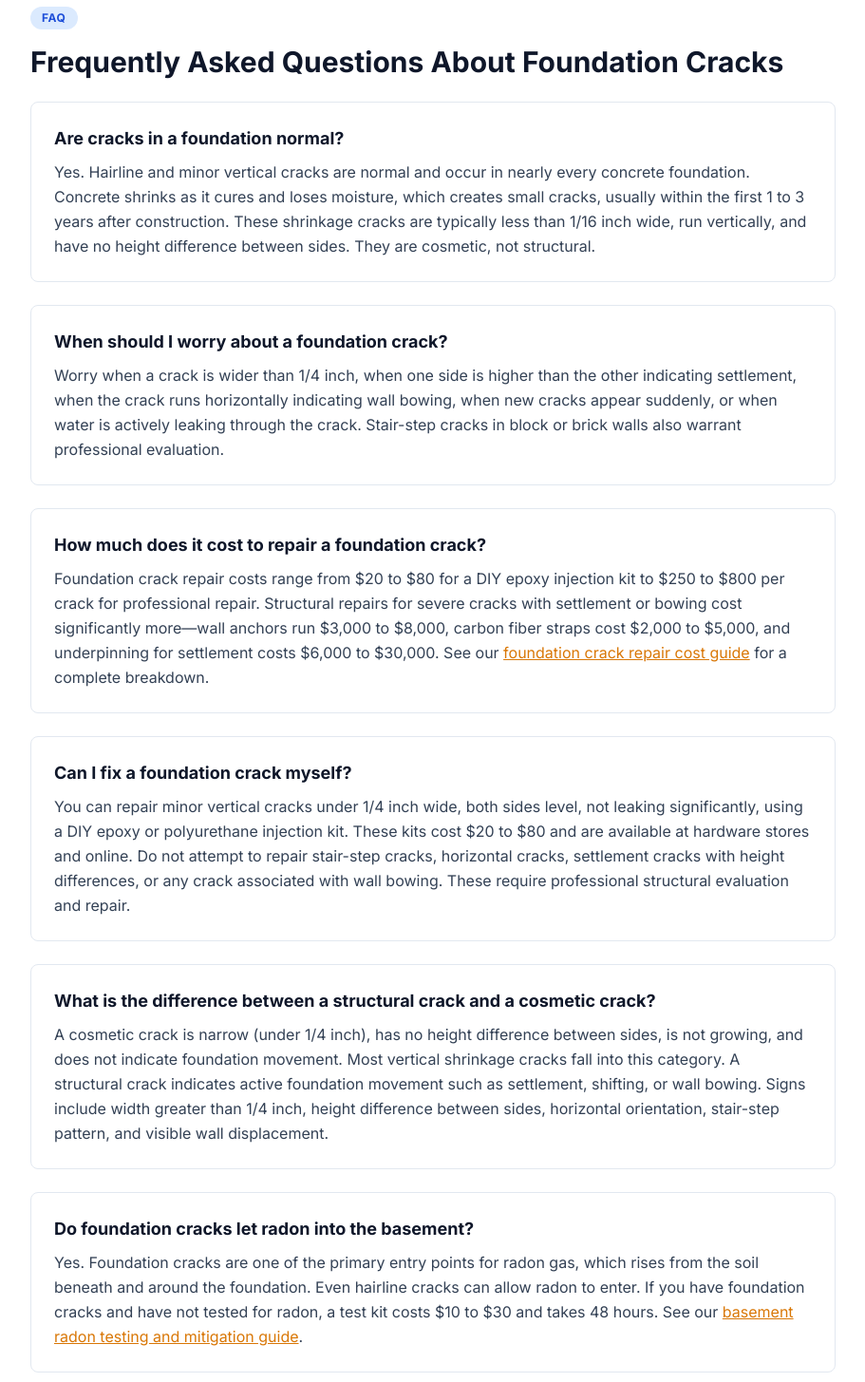
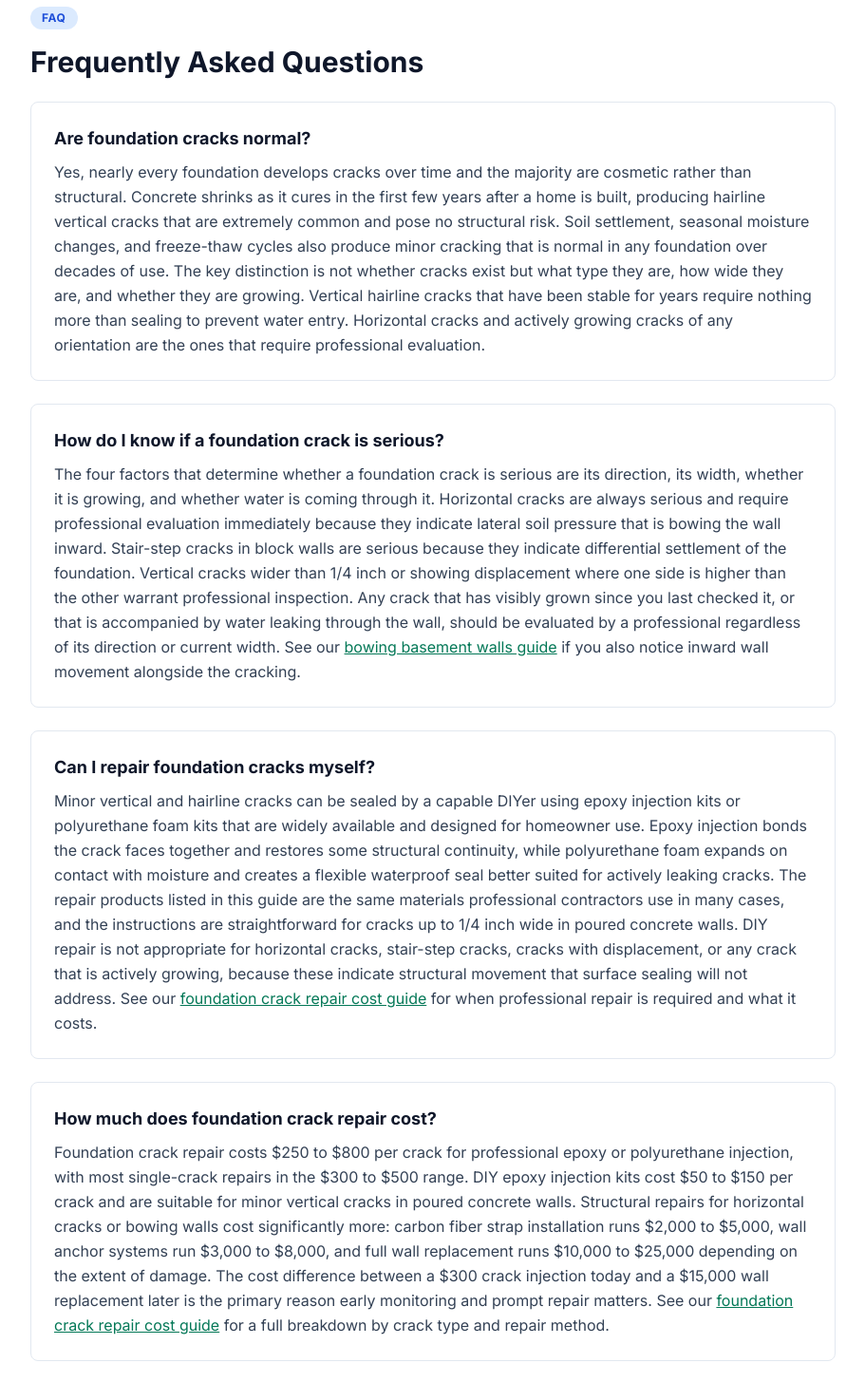
Before and after one commit to thebasementguide2026/basement-guide, a Next.js app: page /articles/types-of-foundation-cracks in a window 1280 px wide. Shown: the part 9500-10955 px from the top of the page at 95% size, without its empty margins (184-1095 px from the left). Built offline with nearby package versions, Linux system fonts and the light colour scheme.

Commit message:
Replace FAQ section (7 expanded Q&As) and update schema on types-of-foundation-cracks

```diff
--- a/app/articles/types-of-foundation-cracks/page.tsx
+++ b/app/articles/types-of-foundation-cracks/page.tsx
@@ -22,58 +22,58 @@ export default function FoundationCracksArticle() {
               mainEntity: [
                 {
                   '@type': 'Question',
-                  name: 'Are cracks in a foundation normal?',
+                  name: 'Are foundation cracks normal?',
                   acceptedAnswer: {
                     '@type': 'Answer',
-                    text: 'Yes. Hairline and minor vertical cracks are normal and occur in nearly every concrete foundation. Concrete shrinks as it cures and loses moisture, which creates small cracks, usually within the first 1 to 3 years after construction.',
+                    text: 'Yes, nearly every foundation develops cracks over time and the majority are cosmetic rather than structural. Concrete shrinks as it cures in the first few years after a home is built, producing hairline vertical cracks that are extremely common and pose no structural risk. Soil settlement, seasonal moisture changes, and freeze-thaw cycles also produce minor cracking that is normal in any foundation over decades of use. The key distinction is not whether cracks exist but what type they are, how wide they are, and whether they are growing. Vertical hairline cracks that have been stable for years require nothing more than sealing to prevent water entry. Horizontal cracks and actively growing cracks of any orientation are the ones that require professional evaluation.',
                   },
                 },
                 {
                   '@type': 'Question',
-                  name: 'When should I worry about a foundation crack?',
+                  name: 'How do I know if a foundation crack is serious?',
                   acceptedAnswer: {
                     '@type': 'Answer',
-                    text: 'Worry when a crack is wider than 1/4 inch, when one side is higher than the other indicating settlement, when the crack runs horizontally indicating wall bowing, when new cracks appear suddenly, or when water is actively leaking through the crack.',
+                    text: 'The four factors that determine whether a foundation crack is serious are its direction, its width, whether it is growing, and whether water is coming through it. Horizontal cracks are always serious and require professional evaluation immediately because they indicate lateral soil pressure that is bowing the wall inward. Stair-step cracks in block walls are serious because they indicate differential settlement of the foundation. Vertical cracks wider than 1/4 inch or showing displacement where one side is higher than the other warrant professional inspection. Any crack that has visibly grown since you last checked it, or that is accompanied by water leaking through the wall, should be evaluated by a professional regardless of its direction or current width. See the bowing basement walls guide at https://thebasement.guide/articles/bowing-basement-walls if you also notice inward wall movement alongside the cracking.',
                   },
                 },
                 {
                   '@type': 'Question',
-                  name: 'How much does it cost to repair a foundation crack?',
+                  name: 'Can I repair foundation cracks myself?',
                   acceptedAnswer: {
                     '@type': 'Answer',
-                    text: 'Foundation crack repair costs range from $20 to $80 for a DIY epoxy injection kit to $250 to $800 per crack for professional repair. Structural repairs for severe cracks with settlement or bowing cost significantly more.',
+                    text: 'Minor vertical and hairline cracks can be sealed by a capable DIYer using epoxy injection kits or polyurethane foam kits that are widely available and designed for homeowner use. Epoxy injection bonds the crack faces together and restores some structural continuity, while polyurethane foam expands on contact with moisture and creates a flexible waterproof seal better suited for actively leaking cracks. The repair products listed in this guide are the same materials professional contractors use in many cases, and the instructions are straightforward for cracks up to 1/4 inch wide in poured concrete walls. DIY repair is not appropriate for horizontal cracks, stair-step cracks, cracks with displacement, or any crack that is actively growing, because these indicate structural movement that surface sealing will not address. See the foundation crack repair cost guide at https://thebasement.guide/articles/foundation-crack-repair-cost for when professional repair is required and what it costs.',
                   },
                 },
                 {
                   '@type': 'Question',
-                  name: 'Can I fix a foundation crack myself?',
+                  name: 'How much does foundation crack repair cost?',
                   acceptedAnswer: {
                     '@type': 'Answer',
-                    text: 'You can repair minor vertical cracks under 1/4 inch wide using a DIY epoxy or polyurethane injection kit costing $20 to $80. Do not attempt to repair stair-step cracks, horizontal cracks, settlement cracks with height differences, or any crack associated with wall bowing.',
+                    text: 'Foundation crack repair costs $250 to $800 per crack for professional epoxy or polyurethane injection, with most single-crack repairs in the $300 to $500 range. DIY epoxy injection kits cost $50 to $150 per crack and are suitable for minor vertical cracks in poured concrete walls. Structural repairs for horizontal cracks or bowing walls cost significantly more: carbon fiber strap installation runs $2,000 to $5,000, wall anchor systems run $3,000 to $8,000, and full wall replacement runs $10,000 to $25,000 depending on the extent of damage. The cost difference between a $300 crack injection today and a $15,000 wall replacement later is the primary reason early monitoring and prompt repair matters. See the foundation crack repair cost guide at https://thebasement.guide/articles/foundation-crack-repair-cost for a full breakdown by crack type and repair method.',
                   },
                 },
                 {
                   '@type': 'Question',
-                  name: 'What is the difference between a structural crack and a cosmetic crack?',
+                  name: 'What causes horizontal cracks in basement walls?',
                   acceptedAnswer: {
                     '@type': 'Answer',
-                    text: 'A cosmetic crack is narrow under 1/4 inch, has no height difference between sides, is not growing, and does not indicate foundation movement. A structural crack indicates active foundation movement such as settlement, shifting, or wall bowing.',
+                    text: 'Horizontal cracks are caused by lateral soil pressure pushing inward against the foundation wall, most commonly from hydrostatic pressure when soil becomes saturated with water after heavy rain or snowmelt. The crack typically forms at or near the midpoint of the wall height where bending stress from the lateral load is greatest, and it almost always indicates that the wall has already moved inward to some degree. Expansive clay soils that swell when wet and freeze-thaw cycles in cold climates are the other primary causes of horizontal cracking, as both create repeated lateral stress cycles that eventually exceed the wall\'s bending capacity. Horizontal cracks are the most serious crack type and should never be monitored and waited on the way minor vertical cracks can be. Call a foundation repair professional as soon as a horizontal crack is identified. See the bowing basement walls guide at https://thebasement.guide/articles/bowing-basement-walls for the full repair options and costs.',
                   },
                 },
                 {
                   '@type': 'Question',
-                  name: 'Do foundation cracks let radon into the basement?',
+                  name: 'What is the difference between epoxy and polyurethane crack repair?',
                   acceptedAnswer: {
                     '@type': 'Answer',
-                    text: 'Yes. Foundation cracks are one of the primary entry points for radon gas, which rises from the soil beneath and around the foundation. Even hairline cracks can allow radon to enter the basement.',
+                    text: 'Epoxy injection bonds the two faces of a crack together with a rigid, high-strength adhesive that restores structural continuity to the concrete and creates a waterproof seal. It is the preferred method for dry, stable cracks in structural walls where restoring strength matters alongside sealing the crack. Polyurethane foam injection expands on contact with moisture and creates a flexible, compressible seal that accommodates minor future movement without re-cracking. It is the preferred method for actively leaking cracks because the moisture in the crack activates the expansion, and its flexibility means it performs better than rigid epoxy in cracks that may experience ongoing minor movement. The practical rule is to use epoxy for dry structural cracks and polyurethane for wet or actively leaking cracks. See the foundation crack repair cost guide at https://thebasement.guide/articles/foundation-crack-repair-cost for how the material choice affects total repair cost.',
                   },
                 },
                 {
                   '@type': 'Question',
-                  name: 'Should I worry about foundation cracks when buying a home?',
+                  name: 'When should I call a professional for foundation cracks?',
                   acceptedAnswer: {
                     '@type': 'Answer',
-                    text: 'Minor vertical cracks are normal and should not deter you from purchasing, but horizontal cracks, stair-step cracks, settlement cracks, and any signs of wall bowing should be evaluated by a structural engineer before closing.',
+                    text: 'Call a professional immediately for any horizontal crack, any crack with displacement where one side is higher than the other, any stair-step crack in a block wall that is wider than 1/4 inch, or any crack that has grown measurably since you first noticed it. Also call a professional if multiple new cracks appear in a short period, if doors or windows are suddenly sticking or not closing properly, or if you see a gap forming between the wall and the floor or ceiling joists. For minor vertical hairline cracks with no growth and no water leakage, professional evaluation is not urgent but is still worthwhile at least once to confirm the crack is stable. When in doubt, a foundation inspection costs $100 to $300 and provides documentation that protects you during a future sale. See the how to hire a basement waterproofing contractor guide at https://thebasement.guide/articles/how-to-hire-basement-waterproofing-contractor for how to find a qualified specialist.',
                   },
                 },
               ],
@@ -498,42 +498,42 @@ export default function FoundationCracksArticle() {
           <div className='flex items-center gap-2 mb-4'>
             <span className='bg-blue-100 text-blue-700 px-3 py-1 rounded-full text-xs font-bold uppercase tracking-wider'>FAQ</span>
           </div>
-          <h2 className='text-3xl font-bold text-slate-900 mb-6'>Frequently Asked Questions About Foundation Cracks</h2>
+          <h2 className='text-3xl font-bold text-slate-900 mb-6'>Frequently Asked Questions</h2>
 
           <div className='space-y-6'>
             <div className='border border-slate-200 rounded-lg p-6'>
-              <h3 className='text-lg font-bold text-slate-900 mb-2'>Are cracks in a foundation normal?</h3>
-              <p className='text-slate-700 leading-relaxed'>Yes. Hairline and minor vertical cracks are normal and occur in nearly every concrete foundation. Concrete shrinks as it cures and loses moisture, which creates small cracks, usually within the first 1 to 3 years after construction. These shrinkage cracks are typically less than 1/16 inch wide, run vertically, and have no height difference between sides. They are cosmetic, not structural.</p>
+              <h3 className='text-lg font-bold text-slate-900 mb-2'>Are foundation cracks normal?</h3>
+              <p className='text-slate-700 leading-relaxed'>Yes, nearly every foundation develops cracks over time and the majority are cosmetic rather than structural. Concrete shrinks as it cures in the first few years after a home is built, producing hairline vertical cracks that are extremely common and pose no structural risk. Soil settlement, seasonal moisture changes, and freeze-thaw cycles also produce minor cracking that is normal in any foundation over decades of use. The key distinction is not whether cracks exist but what type they are, how wide they are, and whether they are growing. Vertical hairline cracks that have been stable for years require nothing more than sealing to prevent water entry. Horizontal cracks and actively growing cracks of any orientation are the ones that require professional evaluation.</p>
             </div>
 
             <div className='border border-slate-200 rounded-lg p-6'>
-              <h3 className='text-lg font-bold text-slate-900 mb-2'>When should I worry about a foundation crack?</h3>
-              <p className='text-slate-700 leading-relaxed'>Worry when a crack is wider than 1/4 inch, when one side is higher than the other indicating settlement, when the crack runs horizontally indicating wall bowing, when new cracks appear suddenly, or when water is actively leaking through the crack. Stair-step cracks in block or brick walls also warrant professional evaluation.</p>
+              <h3 className='text-lg font-bold text-slate-900 mb-2'>How do I know if a foundation crack is serious?</h3>
+              <p className='text-slate-700 leading-relaxed'>The four factors that determine whether a foundation crack is serious are its direction, its width, whether it is growing, and whether water is coming through it. Horizontal cracks are always serious and require professional evaluation immediately because they indicate lateral soil pressure that is bowing the wall inward. Stair-step cracks in block walls are serious because they indicate differential settlement of the foundation. Vertical cracks wider than 1/4 inch or showing displacement where one side is higher than the other warrant professional inspection. Any crack that has visibly grown since you last checked it, or that is accompanied by water leaking through the wall, should be evaluated by a professional regardless of its direction or current width. See our <Link href='/articles/bowing-basement-walls' className='text-emerald-700 underline hover:text-emerald-900'>bowing basement walls guide</Link> if you also notice inward wall movement alongside the cracking.</p>
             </div>
 
             <div className='border border-slate-200 rounded-lg p-6'>
-              <h3 className='text-lg font-bold text-slate-900 mb-2'>How much does it cost to repair a foundation crack?</h3>
-              <p className='text-slate-700 leading-relaxed'>Foundation crack repair costs range from $20 to $80 for a DIY epoxy injection kit to $250 to $800 per crack for professional repair. Structural repairs for severe cracks with settlement or bowing cost significantly more&mdash;wall anchors run $3,000 to $8,000, carbon fiber straps cost $2,000 to $5,000, and underpinning for settlement costs $6,000 to $30,000. See our <Link href='/cost-guides/foundation-crack-repair' className='text-amber-600 hover:text-amber-700 underline'>foundation crack repair cost guide</Link> for a complete breakdown.</p>
+              <h3 className='text-lg font-bold text-slate-900 mb-2'>Can I repair foundation cracks myself?</h3>
+              <p className='text-slate-700 leading-relaxed'>Minor vertical and hairline cracks can be sealed by a capable DIYer using epoxy injection kits or polyurethane foam kits that are widely available and designed for homeowner use. Epoxy injection bonds the crack faces together and restores some structural continuity, while polyurethane foam expands on contact with moisture and creates a flexible waterproof seal better suited for actively leaking cracks. The repair products listed in this guide are the same materials professional contractors use in many cases, and the instructions are straightforward for cracks up to 1/4 inch wide in poured concrete walls. DIY repair is not appropriate for horizontal cracks, stair-step cracks, cracks with displacement, or any crack that is actively growing, because these indicate structural movement that surface sealing will not address. See our <Link href='/articles/foundation-crack-repair-cost' className='text-emerald-700 underline hover:text-emerald-900'>foundation crack repair cost guide</Link> for when professional repair is required and what it costs.</p>
             </div>
 
             <div className='border border-slate-200 rounded-lg p-6'>
-              <h3 className='text-lg font-bold text-slate-900 mb-2'>Can I fix a foundation crack myself?</h3>
-              <p className='text-slate-700 leading-relaxed'>You can repair minor vertical cracks under 1/4 inch wide, both sides level, not leaking significantly, using a DIY epoxy or polyurethane injection kit. These kits cost $20 to $80 and are available at hardware stores and online. Do not attempt to repair stair-step cracks, horizontal cracks, settlement cracks with height differences, or any crack associated with wall bowing. These require professional structural evaluation and repair.</p>
+              <h3 className='text-lg font-bold text-slate-900 mb-2'>How much does foundation crack repair cost?</h3>
+              <p className='text-slate-700 leading-relaxed'>Foundation crack repair costs $250 to $800 per crack for professional epoxy or polyurethane injection, with most single-crack repairs in the $300 to $500 range. DIY epoxy injection kits cost $50 to $150 per crack and are suitable for minor vertical cracks in poured concrete walls. Structural repairs for horizontal cracks or bowing walls cost significantly more: carbon fiber strap installation runs $2,000 to $5,000, wall anchor systems run $3,000 to $8,000, and full wall replacement runs $10,000 to $25,000 depending on the extent of damage. The cost difference between a $300 crack injection today and a $15,000 wall replacement later is the primary reason early monitoring and prompt repair matters. See our <Link href='/articles/foundation-crack-repair-cost' className='text-emerald-700 underline hover:text-emerald-900'>foundation crack repair cost guide</Link> for a full breakdown by crack type and repair method.</p>
             </div>
 
             <div className='border border-slate-200 rounded-lg p-6'>
-              <h3 className='text-lg font-bold text-slate-900 mb-2'>What is the difference between a structural crack and a cosmetic crack?</h3>
-              <p className='text-slate-700 leading-relaxed'>A cosmetic crack is narrow (under 1/4 inch), has no height difference between sides, is not growing, and does not indicate foundation movement. Most vertical shrinkage cracks fall into this category. A structural crack indicates active foundation movement such as settlement, shifting, or wall bowing. Signs include width greater than 1/4 inch, height difference between sides, horizontal orientation, stair-step pattern, and visible wall displacement.</p>
+              <h3 className='text-lg font-bold text-slate-900 mb-2'>What causes horizontal cracks in basement walls?</h3>
+              <p className='text-slate-700 leading-relaxed'>Horizontal cracks are caused by lateral soil pressure pushing inward against the foundation wall, most commonly from hydrostatic pressure when soil becomes saturated with water after heavy rain or snowmelt. The crack typically forms at or near the midpoint of the wall height where bending stress from the lateral load is greatest, and it almost always indicates that the wall has already moved inward to some degree. Expansive clay soils that swell when wet and freeze-thaw cycles in cold climates are the other primary causes of horizontal cracking, as both create repeated lateral stress cycles that eventually exceed the wall&apos;s bending capacity. Horizontal cracks are the most serious crack type and should never be monitored and waited on the way minor vertical cracks can be. Call a foundation repair professional as soon as a horizontal crack is identified. See our <Link href='/articles/bowing-basement-walls' className='text-emerald-700 underline hover:text-emerald-900'>bowing basement walls guide</Link> for the full repair options and costs.</p>
             </div>
 
             <div className='border border-slate-200 rounded-lg p-6'>
-              <h3 className='text-lg font-bold text-slate-900 mb-2'>Do foundation cracks let radon into the basement?</h3>
-              <p className='text-slate-700 leading-relaxed'>Yes. Foundation cracks are one of the primary entry points for radon gas, which rises from the soil beneath and around the foundation. Even hairline cracks can allow radon to enter. If you have foundation cracks and have not tested for radon, a test kit costs $10 to $30 and takes 48 hours. See our <Link href='/articles/radon-testing-mitigation' className='text-amber-600 hover:text-amber-700 underline'>basement radon testing and mitigation guide</Link>.</p>
+              <h3 className='text-lg font-bold text-slate-900 mb-2'>What is the difference between epoxy and polyurethane crack repair?</h3>
+              <p className='text-slate-700 leading-relaxed'>Epoxy injection bonds the two faces of a crack together with a rigid, high-strength adhesive that restores structural continuity to the concrete and creates a waterproof seal. It is the preferred method for dry, stable cracks in structural walls where restoring strength matters alongside sealing the crack. Polyurethane foam injection expands on contact with moisture and creates a flexible, compressible seal that accommodates minor future movement without re-cracking. It is the preferred method for actively leaking cracks because the moisture in the crack activates the expansion, and its flexibility means it performs better than rigid epoxy in cracks that may experience ongoing minor movement. The practical rule is to use epoxy for dry structural cracks and polyurethane for wet or actively leaking cracks. See our <Link href='/articles/foundation-crack-repair-cost' className='text-emerald-700 underline hover:text-emerald-900'>foundation crack repair cost guide</Link> for how the material choice affects total repair cost.</p>
             </div>
 
             <div className='border border-slate-200 rounded-lg p-6'>
-              <h3 className='text-lg font-bold text-slate-900 mb-2'>Should I worry about foundation cracks when buying a home?</h3>
-              <p className='text-slate-700 leading-relaxed'>Foundation cracks are one of the most important things to evaluate during a home inspection. Minor vertical cracks are normal and should not deter you from purchasing, but horizontal cracks, stair-step cracks, settlement cracks, and any signs of wall bowing should be evaluated by a structural engineer before closing. See our <Link href='/guides/homebuyers-inspection-checklist' className='text-amber-600 hover:text-amber-700 underline'>homebuyers basement inspection checklist</Link>.</p>
+              <h3 className='text-lg font-bold text-slate-900 mb-2'>When should I call a professional for foundation cracks?</h3>
+              <p className='text-slate-700 leading-relaxed'>Call a professional immediately for any horizontal crack, any crack with displacement where one side is higher than the other, any stair-step crack in a block wall that is wider than 1/4 inch, or any crack that has grown measurably since you first noticed it. Also call a professional if multiple new cracks appear in a short period, if doors or windows are suddenly sticking or not closing properly, or if you see a gap forming between the wall and the floor or ceiling joists. For minor vertical hairline cracks with no growth and no water leakage, professional evaluation is not urgent but is still worthwhile at least once to confirm the crack is stable. When in doubt, a foundation inspection costs $100 to $300 and provides documentation that protects you during a future sale. See our <Link href='/articles/how-to-hire-basement-waterproofing-contractor' className='text-emerald-700 underline hover:text-emerald-900'>how to hire a basement waterproofing contractor guide</Link> for how to find a qualified specialist.</p>
             </div>
           </div>
         </section>
```
